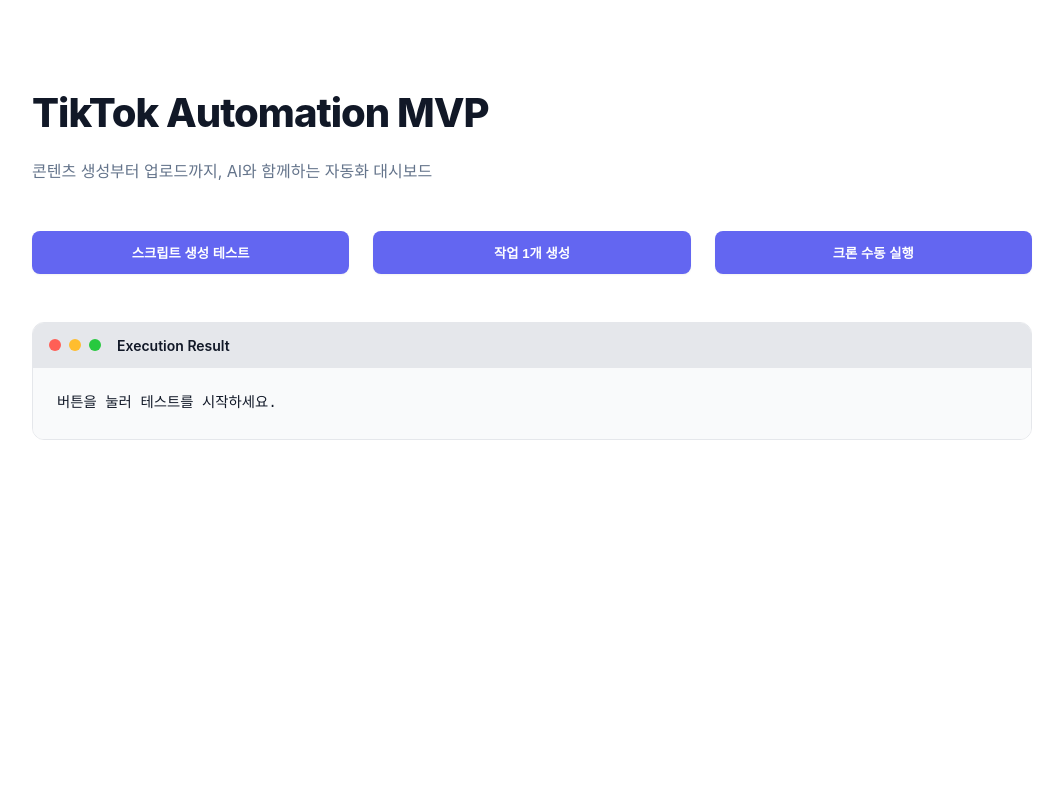
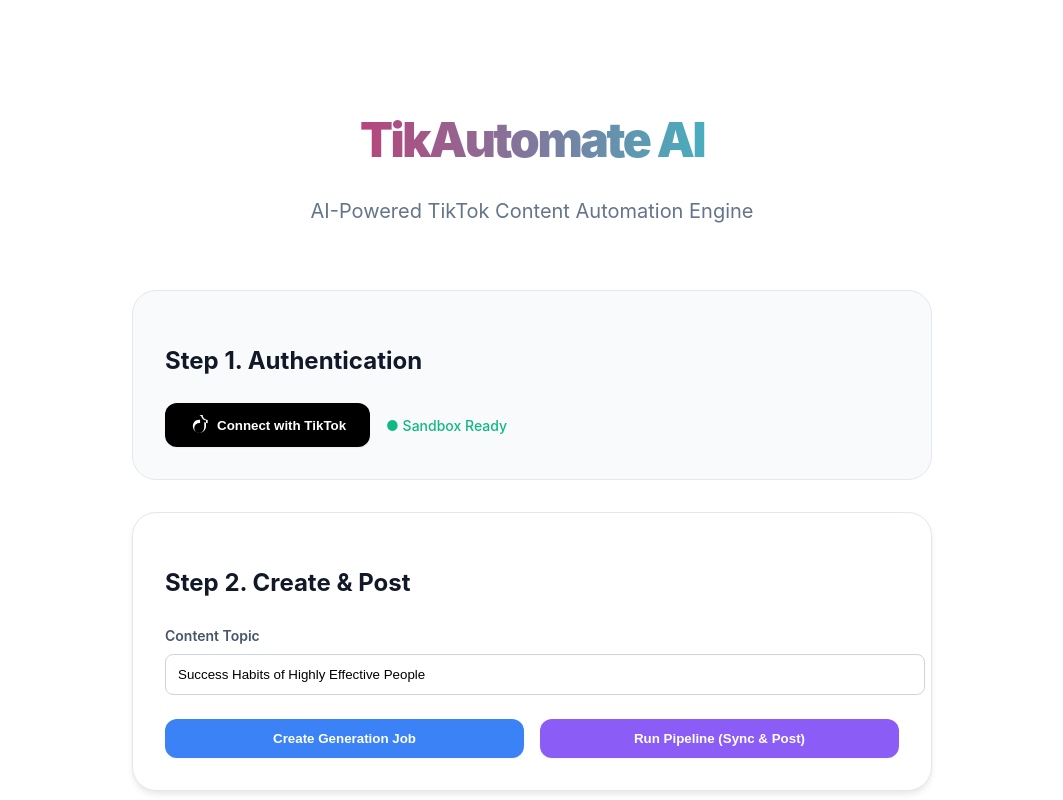
Before and after one commit to qnscompany/tiktok_automation, a Next.js app: page / in a window 1280 px wide. Shown: the top 800 px of the page, without its empty margins (108-1171 px from the left). Built offline with nearby package versions, Linux system fonts and the light colour scheme.

Commit message:
feat: enhance dashboard UI for TikTok demo video

```diff
--- a/src/app/page.tsx
+++ b/src/app/page.tsx
@@ -1,11 +1,14 @@
 'use client';
 
-import { useState } from 'react';
+import { useState, useEffect } from 'react';
 
 export default function Dashboard() {
   const [result, setResult] = useState<string>('');
+  const [topic, setTopic] = useState<string>('Success Habits of Highly Effective People');
+  const [isLoading, setIsLoading] = useState(false);
 
   const handleAction = async (endpoint: string, method: string = 'POST', body?: any) => {
+    setIsLoading(true);
     try {
       const res = await fetch(endpoint, {
         method,
@@ -16,41 +19,99 @@
       setResult(JSON.stringify(data, null, 2));
     } catch (error) {
       setResult('Error: ' + error);
+    } finally {
+      setIsLoading(false);
     }
   };
 
+  const loginWithTikTok = () => {
+    window.location.href = '/api/auth/tiktok';
+  };
+
   return (
-    <main style={{ maxWidth: '1000px', margin: '0 auto', padding: '3rem 2rem' }}>
-      <header style={{ marginBottom: '3rem' }}>
-        <h1 style={{ fontSize: '2.5rem', fontWeight: 800, letterSpacing: '-0.025em', marginBottom: '0.5rem' }}>
-          TikTok Automation MVP
+    <main style={{ maxWidth: '800px', margin: '0 auto', padding: '4rem 2rem', fontFamily: 'Inter, system-ui, sans-serif' }}>
+      <header style={{ textAlign: 'center', marginBottom: '4rem' }}>
+        <h1 style={{ fontSize: '3rem', fontWeight: 900, letterSpacing: '-0.05em', marginBottom: '1rem', background: 'linear-gradient(to right, #ff0050, #00f2ea)', WebkitBackgroundClip: 'text', WebkitTextFillColor: 'transparent' }}>
+          TikAutomate AI
         </h1>
-        <p style={{ color: '#64748b' }}>콘텐츠 생성부터 업로드까지, AI와 함께하는 자동화 대시보드</p>
+        <p style={{ color: '#64748b', fontSize: '1.25rem' }}>AI-Powered TikTok Content Automation Engine</p>
       </header>
 
-      <div style={{ display: 'grid', gridTemplateColumns: 'repeat(auto-fit, minmax(200px, 1fr))', gap: '1.5rem', marginBottom: '3rem' }}>
-        <button onClick={() => handleAction('/api/generate/script', 'POST', { topic: '틱톡 자동화의 미래' })}>
-          스크립트 생성 테스트
+      <section style={{ background: '#f8fafc', padding: '2rem', borderRadius: '1.5rem', border: '1px solid #e2e8f0', marginBottom: '2rem' }}>
+        <h2 style={{ fontSize: '1.5rem', fontWeight: 700, marginBottom: '1.5rem' }}>Step 1. Authentication</h2>
+        <div style={{ display: 'flex', alignItems: 'center', gap: '1rem' }}>
+          <button
+            onClick={loginWithTikTok}
+            style={{
+              background: '#000',
+              color: '#fff',
+              padding: '0.75rem 1.5rem',
+              borderRadius: '0.75rem',
+              fontWeight: 600,
+              display: 'flex',
+              alignItems: 'center',
+              gap: '0.5rem',
+              cursor: 'pointer',
+              border: 'none',
+              transition: 'transform 0.2s'
+            }}
+            onMouseOver={(e) => e.currentTarget.style.transform = 'scale(1.02)'}
+            onMouseOut={(e) => e.currentTarget.style.transform = 'scale(1)'}
+          >
+            <svg width="20" height="20" viewBox="0 0 24 24" fill="currentColor"><path d="M12.525.02c1.31-.02 2.61-.01 3.91-.02.08 1.53.63 3.09 1.75 4.17 1.12 1.11 2.7 1.62 4.24 1.79v4.03c-1.44-.17-2.89-.6-4.13-1.47V14.5c0 1.55-.4 3.12-1.3 4.34-1.29 1.83-3.6 2.82-5.83 2.5-2.2-.31-4.11-2.01-4.66-4.18-.55-2.18.23-4.68 1.95-6.07 1.34-1.09 3.13-1.58 4.82-1.35.01-1.35-.01-2.71.02-4.06-1.55-.25-3.13.06-4.54.76-2.58 1.28-4.16 4.13-4.13 7.02.03 2.91 1.7 5.76 4.33 7 2.62 1.22 5.86.96 8.24-.65 2.14-1.44 3.32-3.9 3.23-6.47-.01-2.31 0-4.62-.01-6.93-1.14-.04-2.28-.43-3.23-1.07-1.12-.76-1.95-1.93-2.3-3.21-.01-.23-.01-.45-.01-.68z" /></svg>
+            Connect with TikTok
           </button>
-        <button onClick={() => handleAction('/api/jobs/create', 'POST', { type: 'video_gen', topic: 'AI Trends' })}>
-          작업 1개 생성
+          <span style={{ fontSize: '0.875rem', color: '#10b981', fontWeight: 500 }}>
+            ● Sandbox Ready
+          </span>
+        </div>
+      </section>
+
+      <section style={{ background: '#fff', padding: '2rem', borderRadius: '1.5rem', border: '1px solid #e2e8f0', boxShadow: '0 4px 6px -1px rgb(0 0 0 / 0.1)', marginBottom: '2rem' }}>
+        <h2 style={{ fontSize: '1.5rem', fontWeight: 700, marginBottom: '1.5rem' }}>Step 2. Create & Post</h2>
+        <div style={{ marginBottom: '1.5rem' }}>
+          <label style={{ display: 'block', fontSize: '0.875rem', fontWeight: 600, marginBottom: '0.5rem', color: '#475569' }}>Content Topic</label>
+          <input
+            type="text"
+            value={topic}
+            onChange={(e) => setTopic(e.currentTarget.value)}
+            style={{ width: '100%', padding: '0.75rem', borderRadius: '0.5rem', border: '1px solid #cbd5e1', outline: 'none' }}
+          />
+        </div>
+        <div style={{ display: 'grid', gridTemplateColumns: '1fr 1fr', gap: '1rem' }}>
+          <button
+            onClick={() => handleAction('/api/jobs/create', 'POST', { type: 'video_gen', topic })}
+            disabled={isLoading}
+            style={{ background: '#3b82f6', color: '#fff', padding: '0.75rem', borderRadius: '0.75rem', fontWeight: 600, border: 'none', cursor: 'pointer', opacity: isLoading ? 0.5 : 1 }}
+          >
+            Create Generation Job
           </button>
-        <button onClick={() => handleAction('/api/jobs/run', 'POST')}>
-          크론 수동 실행
+          <button
+            onClick={() => handleAction('/api/jobs/run', 'GET')}
+            disabled={isLoading}
+            style={{ background: '#8b5cf6', color: '#fff', padding: '0.75rem', borderRadius: '0.75rem', fontWeight: 600, border: 'none', cursor: 'pointer', opacity: isLoading ? 0.5 : 1 }}
+          >
+            Run Pipeline (Sync & Post)
           </button>
         </div>
+      </section>
 
-      <div className="result-container">
-        <div className="result-header">
-          <span style={{ width: '12px', height: '12px', borderRadius: '50%', background: '#ff5f56' }}></span>
-          <span style={{ width: '12px', height: '12px', borderRadius: '50%', background: '#ffbd2e' }}></span>
-          <span style={{ width: '12px', height: '12px', borderRadius: '50%', background: '#27c93f' }}></span>
-          <span style={{ marginLeft: '0.5rem' }}>Execution Result</span>
+      <div style={{ background: '#0f172a', borderRadius: '1rem', padding: '1.5rem', color: '#94a3b8', fontSize: '0.875rem' }}>
+        <div style={{ display: 'flex', gap: '8px', marginBottom: '1rem' }}>
+          <div style={{ width: '12px', height: '12px', borderRadius: '50%', background: '#f43f5e' }}></div>
+          <div style={{ width: '12px', height: '12px', borderRadius: '50%', background: '#f59e0b' }}></div>
+          <div style={{ width: '12px', height: '12px', borderRadius: '50%', background: '#10b981' }}></div>
+          <span style={{ marginLeft: 'auto', fontWeight: 600, color: '#e2e8f0' }}>System Console</span>
         </div>
-        <pre className="result-pre">
-          {result || '버튼을 눌러 테스트를 시작하세요.'}
+        <pre style={{ margin: 0, overflowX: 'auto', whiteSpace: 'pre-wrap' }}>
+          {isLoading ? 'Processing...' : result || 'Waiting for interaction...'}
         </pre>
       </div>
+
+      <footer style={{ marginTop: '3rem', textAlign: 'center', color: '#94a3b8', fontSize: '0.875rem' }}>
+        <a href="/terms" style={{ color: '#64748b', marginRight: '1rem' }}>Terms</a>
+        <a href="/privacy" style={{ color: '#64748b' }}>Privacy</a>
+      </footer>
     </main>
   );
 }
```
Lines whose indentation alone changed are shown as unchanged.
